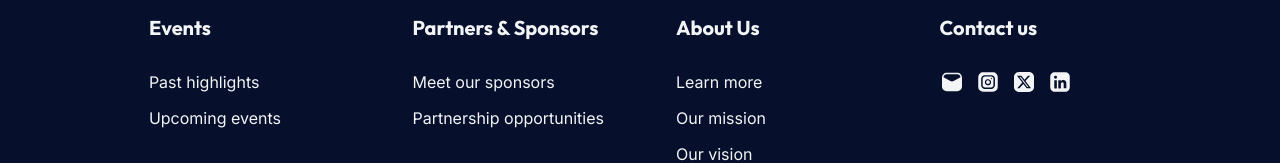
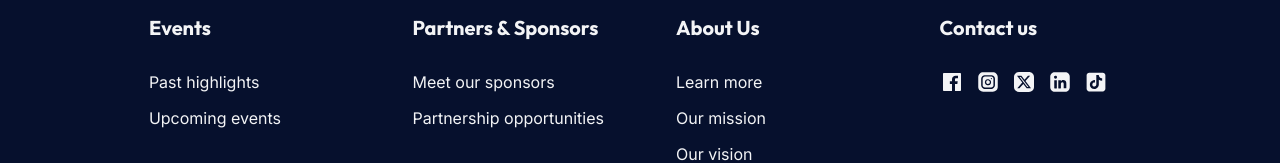
Before and after one commit to itsabubakar/project-genius-front-end, a Next.js app: page /auth/create-profile in a window 1280 px wide. Shown: the part 1570-1733 px from the top of the page. Built offline with nearby package versions, Linux system fonts and the light colour scheme.

Commit message:
social icons

```diff
--- a/app/footer.js
+++ b/app/footer.js
@@ -3,6 +3,8 @@ import insta from "../public/icons/instagram.svg";
 import x from "../public/icons/x.svg";
 import linkedin from "../public/icons/linkedin.svg";
 import mail from "../public/icons/mail.svg";
+import { AiFillTikTok } from "react-icons/ai";
+import { IoLogoFacebook } from "react-icons/io";
 
 
 import ButtonBlue from "./ui/buttonBlue";
@@ -100,23 +102,28 @@ export default function Footer(){
                 <h4 className="text-xl font-bold">Contact us</h4>
                 <ul className="flex gap-3">
                     <li>
-                    <Link href="/">
-                        <Image src={mail} alt="mail" />
+                        <Link href="https://www.facebook.com/projectgeniusng">
+                            <IoLogoFacebook size={24}/>
                         </Link>
                     </li>
                     <li>
-                    <Link href="/">
+                        <Link href="https://www.instagram.com/_project_genius?igsh=MW1hajRjNnRucTk0ZA==">
                             <Image src={insta} alt="mail" />
                         </Link>
                     </li>
                     <li>
-                    <Link href="/">
+                        <Link href="https://x.com/_ProjectGENIUS?t=x-sjh39CT6uPx2bm34eSIQ&s=08">
                             <Image src={x} alt="mail" />
                         </Link>
                     </li>
                     <li>
                         <Link href="https://www.linkedin.com/company/project-genius-ng/">
                             <Image src={linkedin} alt="mail" />
+                        </Link>
+                    </li>
+                    <li>
+                        <Link href="https://www.tiktok.com/@the.project.genie?_t=ZM-8tyH4BEeDGo&_r=1">
+                            <AiFillTikTok size={24}/>
                         </Link>
                     </li>
                 </ul>
```
Lines whose indentation alone changed are shown as unchanged.
